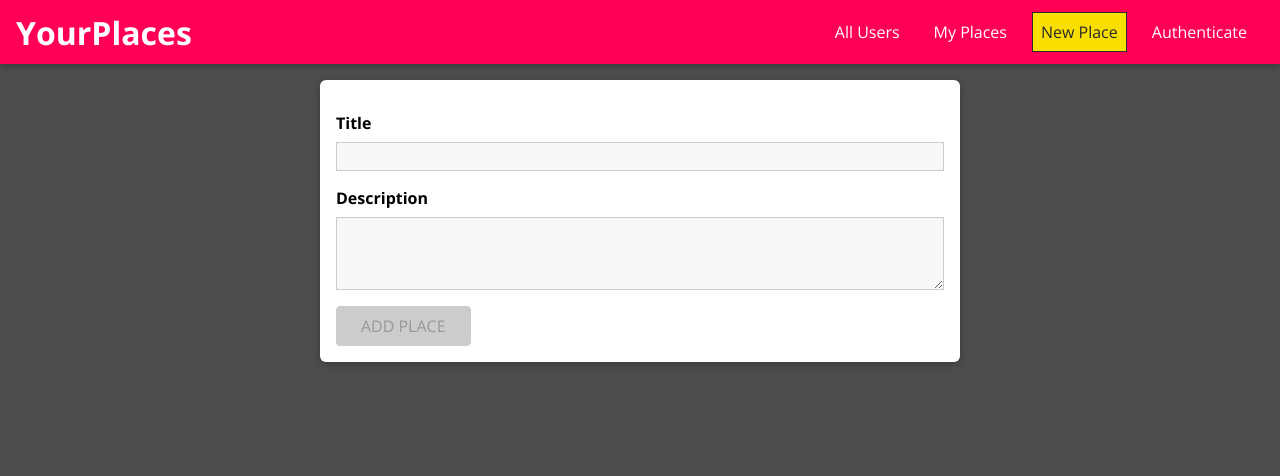
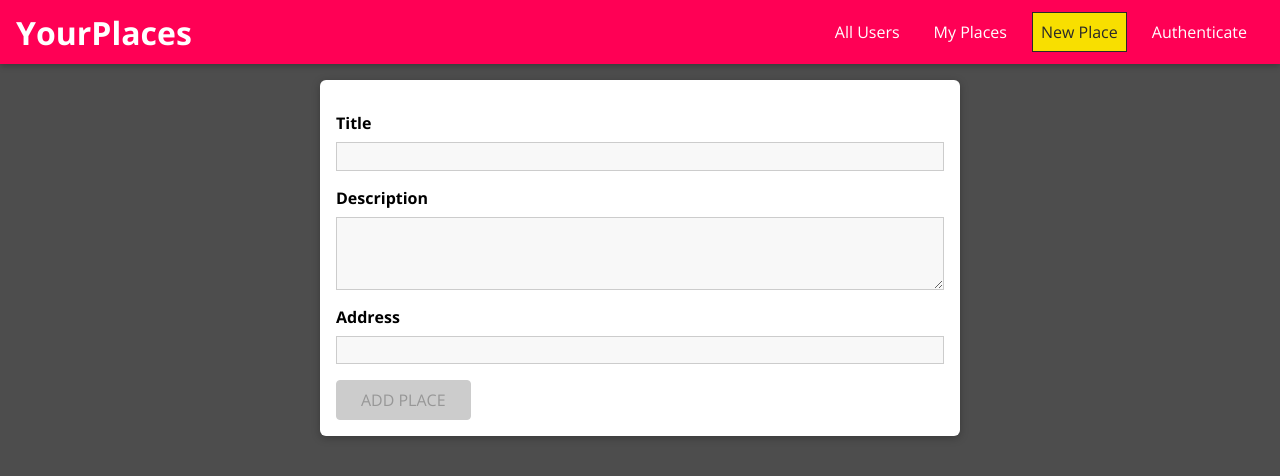
Before and after one commit to Sairoden/mern, a React (Vite) app in the folder frontend/: page /places/new in a window 1280 px wide. Shown: the top 476 px of the page. Built offline with nearby package versions, Linux system fonts and the light colour scheme.

Commit message:
Finish Form State

```diff
--- a/frontend/src/ui/PlaceForm/PlaceForm.jsx
+++ b/frontend/src/ui/PlaceForm/PlaceForm.jsx
@@ -67,8 +67,14 @@
     [dispatch]
   );
 
+  const placeSubmitHandler = e => {
+    e.preventDefault();
+
+    console.log(formState.inputs);
+  };
+
   return (
-    <form className="place-form">
+    <form className="place-form" onSubmit={placeSubmitHandler}>
       <Input
         id="title"
         type="text"
@@ -86,6 +92,16 @@
         errorText="Please enter a valid description (at least 5 characters)."
         onInput={inputHandler}
       />
+      <Input
+        id="address"
+        type="text"
+        element="input"
+        label="Address"
+        validators={[VALIDATOR_REQUIRE()]}
+        errorText="Please enter a valid address."
+        onInput={inputHandler}
+      />
+
       <Button type="submit" disabled={!formState.isValid}>
         ADD PLACE
       </Button>
```
